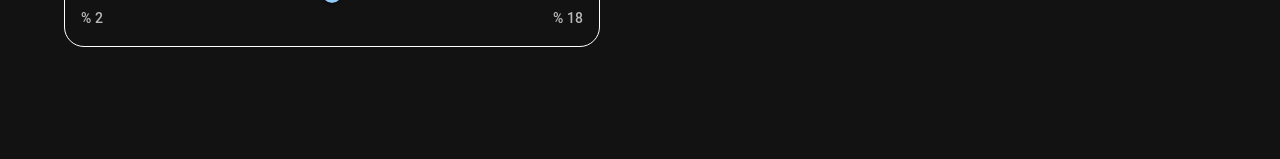
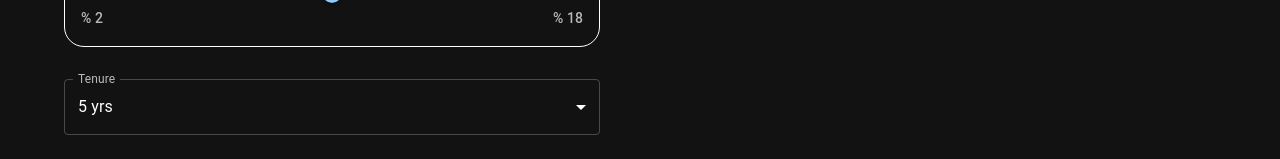
Before and after one commit to PRIYANSHTRON/mortgage_calc, a React (Create React App) app: page / in a window 1280 px wide. Shown: the part 793-952 px from the top of the page. Before the commit the page ends 856 px from the top, so only its background shows below. Built offline with nearby package versions, Linux system fonts and the light colour scheme.

Commit message:
feat : TenureSelect
Added TenureSelect Component to our
app

```diff
--- a/src/App.js
+++ b/src/App.js
@@ -2,6 +2,8 @@ import { Container, Grid } from "@mui/material";
 import Navbar from "./components/Navbar";
 import SliderSelect from "./components/SliderSelect";
 import { useState } from "react";
+import TenureSelect from "./components/TenureSelect";
+
 
 function App() {
 
@@ -9,7 +11,8 @@ function App() {
     {
       homeValue: 3000,
       downPayment: 3000*0.2,
-      loanAmount: 3000*0.8,
+      loanAmount: 3000 * 0.8,
+      loanTerm:5,
       interestRate: 10
     }
   )
@@ -22,6 +25,7 @@ function App() {
         <Grid container>
           <Grid item xs={12} md={6} sm={12}>
             <SliderSelect data={data} setData={setData} />
+            <TenureSelect data={data} setData={setData}/>
           </Grid>
           {/* <Grid item xs={6} md={6} sm={12} >
               hello world
--- /dev/null
+++ b/src/components/TenureSelect.js
@@ -0,0 +1,44 @@
+
+import Box from '@mui/material/Box';
+import InputLabel from '@mui/material/InputLabel';
+import MenuItem from '@mui/material/MenuItem';
+import FormControl from '@mui/material/FormControl';
+import Select from '@mui/material/Select';
+
+import React from 'react'
+import { Stack } from '@mui/material';
+
+const TenureSelect = ({ data, setData }) => {
+
+    const handleChange = (event) => {
+        setData(
+            {
+                ...data,
+                loanTerm: event.target.value
+            }
+        )
+    };
+    return (
+        <Stack marginTop={4} marginX={5} marginBottom={15}>
+            <FormControl fullWidth>
+                <InputLabel id="demo-simple-select-label">Tenure</InputLabel>
+                <Select
+                    labelId="demo-simple-select-label"
+                    id="demo-simple-select"
+                    value={data.loanTerm}
+                    label="Tenure"
+                    onChange={handleChange}
+                    defaultValue={5}
+                >
+                    <MenuItem value={5}>5 yrs</MenuItem>
+                    <MenuItem value={10}>10 yrs</MenuItem>
+                    <MenuItem value={15}>15 yrs</MenuItem>
+                    <MenuItem value={20}>20 yrs</MenuItem>
+                    <MenuItem value={25}>25 yrs</MenuItem>
+                </Select>
+            </FormControl>
+        </Stack>
+    )
+}
+
+export default TenureSelect
```
